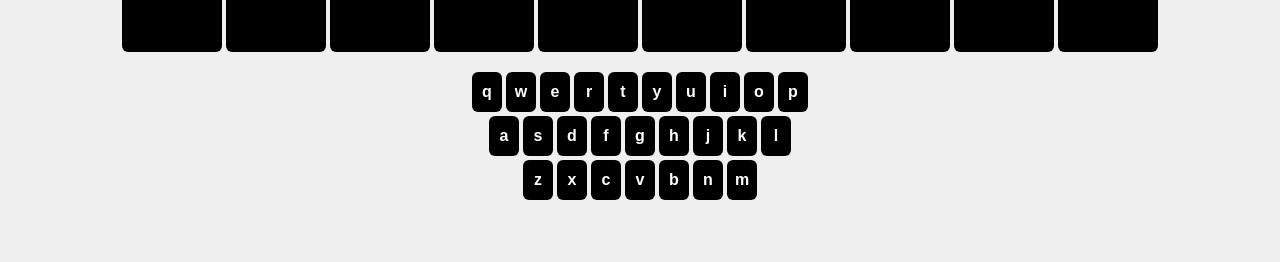
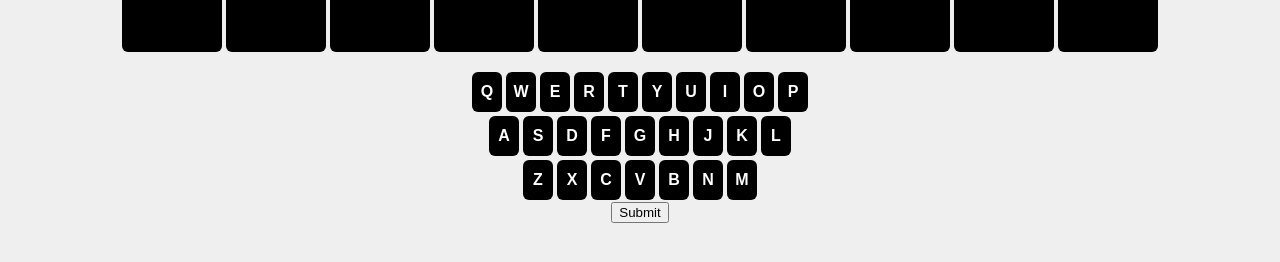
Before and after one commit to bdanzer/wordle, a React (Create React App) app: page / in a window 1280 px wide. Shown: the part 326-588 px from the top of the page. Built offline with nearby package versions, Linux system fonts and the light colour scheme.

Commit message:
Fixing up Fixing things

```diff
--- a/src/App.tsx
+++ b/src/App.tsx
@@ -11,6 +11,10 @@ import GameBoard from "./components/gameboard/gameboard";
 
 // abbot (the word)
 // toast (the guess, and messes up)
+// bobby messes up
+
+// pryce
+// soare messes up (no r detected)
 
 const initStatus: Rounds = [
   [
@@ -57,17 +61,29 @@ const initStatus: Rounds = [
   ]
 ];
 
-const randomWordleWord =
-  wordleList[Math.floor(Math.random() * wordleList.length - 1)];
-// const randomWordleWord = "hello";
+// const randomWordleWord =
+//   wordleList[Math.floor(Math.random() * wordleList.length - 1)];
+const randomWordleWord = "abbot";
+// const randomWordleWord = "pryce";
 
 export default function App() {
   const [roundsData, setRoundsData] = useState<Rounds>(initStatus);
   const [currentRound, setCurrentRound] = useState(0);
 
+  const emojis = emojiCreation(roundsData.slice(0, currentRound));
   console.log("currentRound", currentRound);
   console.log("randomWordleWord", randomWordleWord);
   const flattenedRounds = flatten(roundsData);
+  const greenLetters = flattenedRounds
+    .filter((thing) => thing.status === "green")
+    .map((letters) => letters.letter);
+  const yellowLetters = flattenedRounds
+    .filter((thing) => thing.status === "yellow")
+    .map((letters) => letters.letter);
+  const failedLetters = flattenedRounds
+    .filter((thing) => thing.status === "wrong")
+    .map((letters) => letters.letter);
+  console.log("success", { greenLetters, yellowLetters });
   const letters = uniq(
     unionBy(
       flattenedRounds.filter(
@@ -77,13 +93,13 @@ export default function App() {
     )
   );
 
-  useEffect(() => {
-    const callback = (e: KeyboardEvent) => {
-      console.log(e.key);
+  const handleLetter = (e?: KeyboardEvent | null, letter?: string) => {
+    const key = e?.key || letter;
+    console.log(key);
 
-      console.log(e.keyCode);
-      const isBackspace = e.keyCode === 8;
-      const isEnter = e.keyCode === 13;
+    console.log(e?.keyCode);
+    const isBackspace = e?.keyCode === 8;
+    const isEnter = e?.keyCode === 13;
 
     // const reg = new RegExp();
 
@@ -102,7 +118,7 @@ export default function App() {
           );
 
           if (selectedItem) {
-              selectedItem.letter = e.key;
+            selectedItem.letter = key;
             selectedItem.status = "pending";
           }
         } else {
@@ -136,12 +152,13 @@ export default function App() {
 
           currentRoundItems.forEach((item, i) => {
             console.log(randomWordleWord[i], e.key);
+            const indexOfLetter = randomWordleWord.indexOf(item.letter);
+
             if (randomWordleWord[i] === currentRoundItems[i].letter) {
               console.log("got it right", item.letter);
               winChecker++;
               item.status = "green";
-              } else if (randomWordleWord.indexOf(item.letter) !== -1) {
-                console.log("word is in the list");
+            } else if (indexOfLetter !== -1) {
               item.status = "yellow";
             } else {
               item.status = "wrong";
@@ -154,10 +171,12 @@ export default function App() {
       })
     );
   };
-    document.addEventListener("keydown", callback);
+
+  useEffect(() => {
+    document.addEventListener("keydown", handleLetter);
 
     return () => {
-      document.removeEventListener("keydown", callback);
+      document.removeEventListener("keydown", handleLetter);
     };
   }, [currentRound]);
 
@@ -167,7 +186,7 @@ export default function App() {
     <div className="App">
       <h2>Wordle Challenge</h2>
       <GameBoard roundsData={roundsData} />
-      {letters.map((letter) => (
+      {/* {letters.map((letter) => (
         <div
           key={letter.letter}
           style={{
@@ -181,10 +200,15 @@ export default function App() {
         >
           {letter.letter}
         </div>
-      ))}
-      {emojiCreation(roundsData).slice(0, currentRound)}
-      {console.log(emojiCreation(roundsData.slice(0, currentRound)))}
-      <Keyboard />
+      ))} */}
+      <pre>{emojis}</pre>
+      {console.log(emojis)}
+      <Keyboard
+        onLetterSelection={(letter) => handleLetter(null, letter)}
+        greenLetters={greenLetters}
+        yellowLetters={yellowLetters}
+        failedLetters={failedLetters}
+      />
     </div>
   );
 }
--- a/src/components/keyboard/keyboard.tsx
+++ b/src/components/keyboard/keyboard.tsx
@@ -1,3 +1,4 @@
+import { statuses } from "../../@types";
 import { getColor } from "../../util/getColor";
 
 const keyboardLetters = [
@@ -6,7 +7,30 @@ const keyboardLetters = [
   ["z", "x", "c", "v", "b", "n", "m"]
 ];
 
-function Keyboard() {
+function Keyboard({
+  greenLetters,
+  yellowLetters,
+  failedLetters,
+  onLetterSelection
+}: {
+  greenLetters: string[];
+  yellowLetters: string[];
+  failedLetters: string[];
+  onLetterSelection: (letter: string) => void;
+}) {
+  const getNewColor = (letter: string) => {
+    let color: statuses = "none";
+    if (greenLetters.includes(letter)) {
+      color = "green";
+    } else if (yellowLetters.includes(letter)) {
+      color = "yellow";
+    } else if (failedLetters.includes(letter)) {
+      return "gray";
+    }
+
+    return getColor(color);
+  };
+
   return (
     <div
       style={{
@@ -15,8 +39,9 @@ function Keyboard() {
         flexWrap: "wrap"
       }}
     >
-      {keyboardLetters.map((letters) => (
+      {keyboardLetters.map((letters, i) => (
         <div
+          key={i}
           style={{
             display: "flex",
             width: "100%",
@@ -27,6 +52,8 @@ function Keyboard() {
         >
           {letters.map((letter) => (
             <div
+              onClick={() => onLetterSelection(letter)}
+              key={letter}
               style={{
                 height: 40,
                 width: 30,
@@ -36,16 +63,17 @@ function Keyboard() {
                 alignItems: "center",
                 margin: 2,
                 borderRadius: 6,
-                backgroundColor: getColor(""),
-                color: "white"
+                backgroundColor: getNewColor(letter),
+                color: "white",
+                textTransform: "uppercase"
               }}
-              key={letter}
             >
               {letter}
             </div>
           ))}
         </div>
       ))}
+      <button>Submit</button>
     </div>
   );
 }
--- a/src/util/getColor.ts
+++ b/src/util/getColor.ts
@@ -1,4 +1,6 @@
-export const getColor = (status: string) => {
+import { statuses } from "../@types";
+
+export const getColor = (status: statuses) => {
   switch (status) {
     case "pending":
       return "#515A5A";
--- a/tsconfig.json
+++ b/tsconfig.json
@@ -7,7 +7,7 @@
         "esModuleInterop": true,
         "lib": [
             "dom",
-            "es2015"
+            "es2016"
         ],
         "jsx": "react-jsx"
     }
```
Lines whose indentation alone changed are shown as unchanged.
